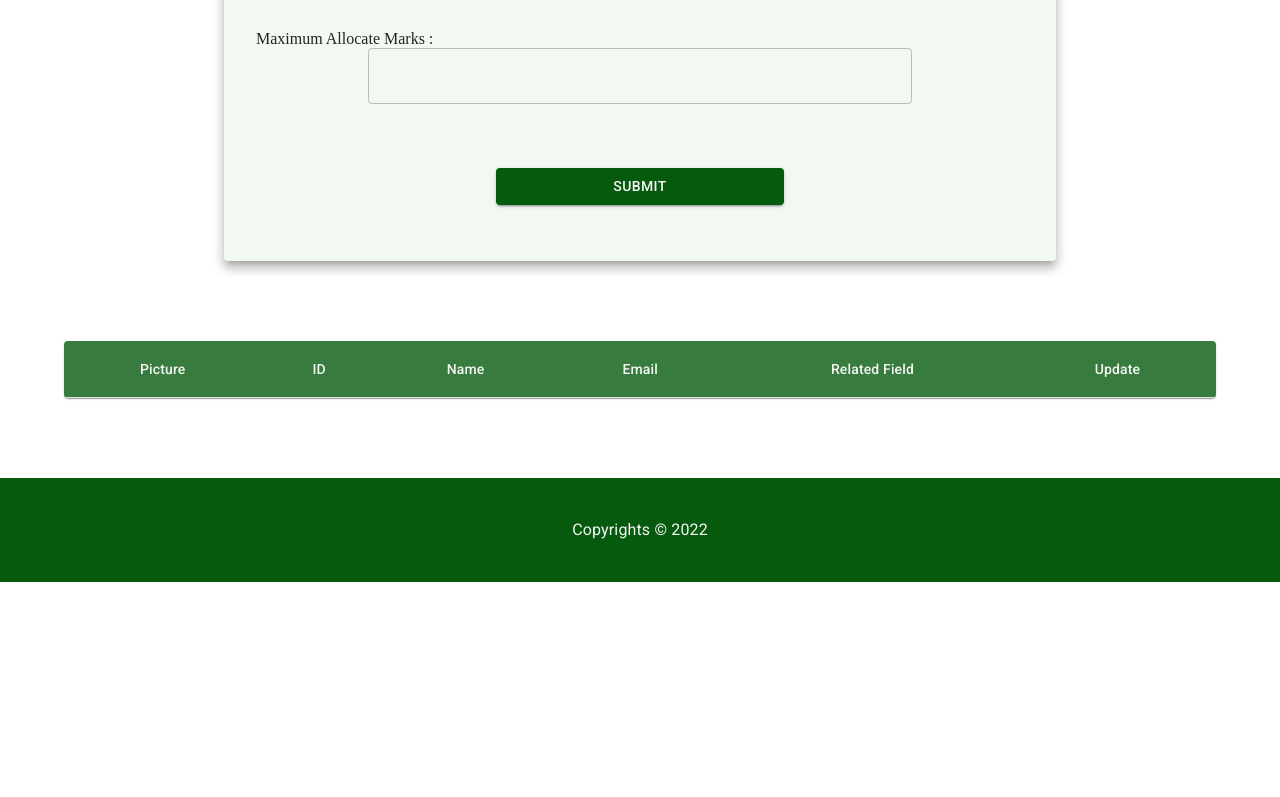
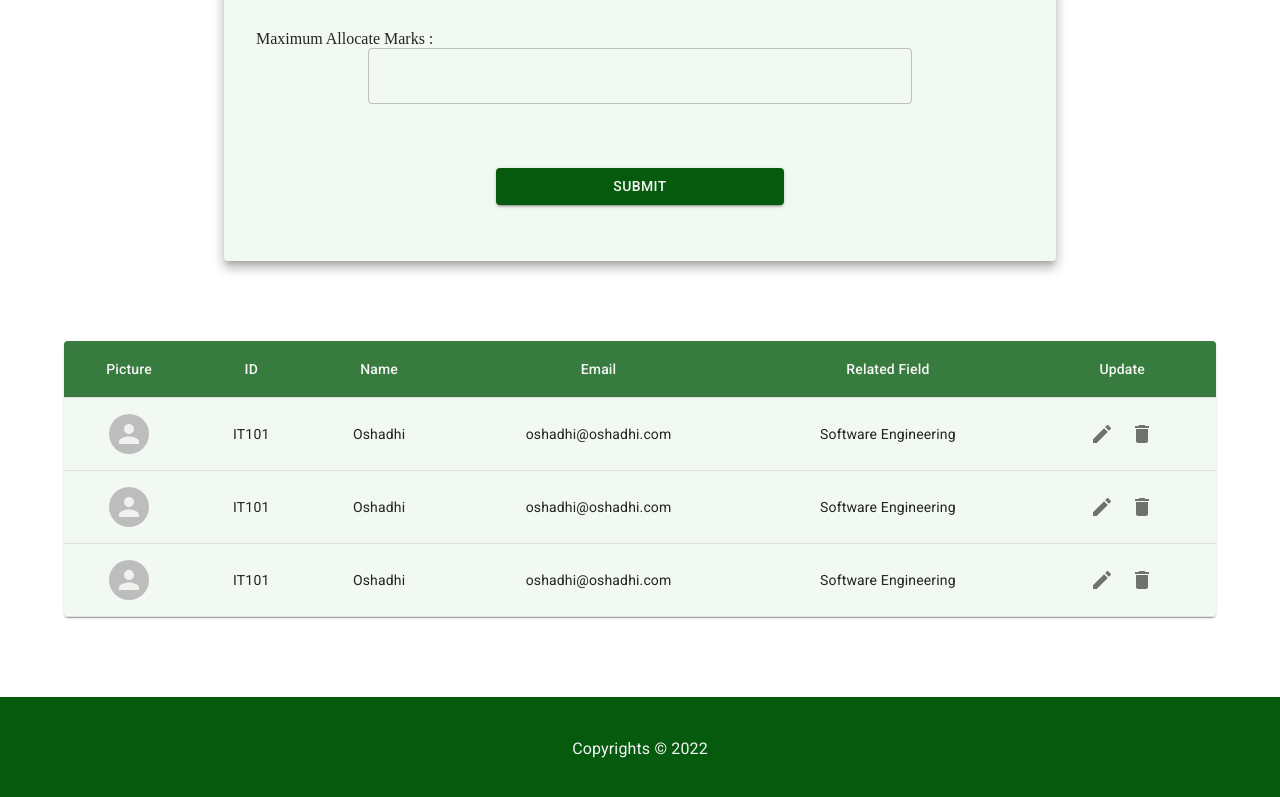
Before and after one commit to LassazVegaz/RPMT, a React (Create React App) app in the folder frontend/: page / in a window 1280 px wide. Shown: the part 7191-7988 px from the top of the page. Before the commit the page ends 7773 px from the top, so only its background shows below. Built offline with nearby package versions, Linux system fonts and the light colour scheme.

Commit message:
profile page -> table body

```diff
--- a/frontend/src/pages/ViewProfilesPage/ViewProfilesPage.jsx
+++ b/frontend/src/pages/ViewProfilesPage/ViewProfilesPage.jsx
@@ -1,13 +1,46 @@
+import { Delete, Edit } from "@mui/icons-material";
 import {
     Container,
 	Paper,
 	Table,
 	TableBody,
+    TableCell,
 	TableContainer,
 	TableHead,
+    Avatar,
+    Box,
 	TableRow,
+    IconButton,
 } from "@mui/material";
 import { StyledTableCell } from "../../components/StyledTableCell/StyledTableCell";
+
+const ProfileRow = () => {
+	const values = [ "IT101", "Oshadhi", "oshadhi@oshadhi.com", "Software Engineering"];
+
+	return (
+		<TableRow hover >
+            <TableCell align="center">
+                <Box display="flex" justifyContent="center" >
+                <Avatar />
+                </Box>
+            </TableCell>
+			{values.map((value, index) => (
+				<TableCell align="center" key={index}>
+					{value}
+				</TableCell>
+			))}
+            <TableCell align="center">
+                <IconButton>
+                    <Edit/>
+                </IconButton>
+                <IconButton>
+                   <Delete/>
+                </IconButton>
+            </TableCell>
+		</TableRow>
+	);
+};
+
 
 
 export const ViewProfilesPage = () => {
@@ -32,6 +65,9 @@ export const ViewProfilesPage = () => {
 					</TableRow>
 				</TableHead>
 				<TableBody>
+                            <ProfileRow/>
+                            <ProfileRow/>
+                            <ProfileRow/>
 
 				</TableBody>
 			</Table>
```
